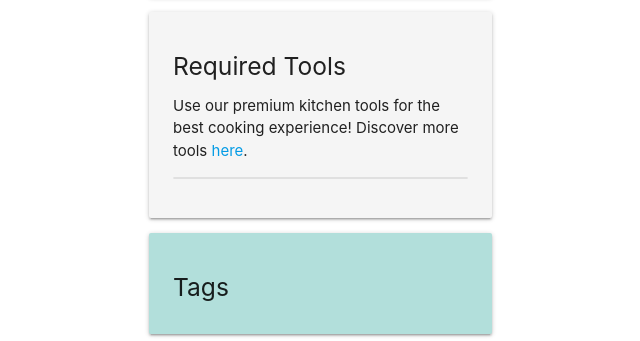
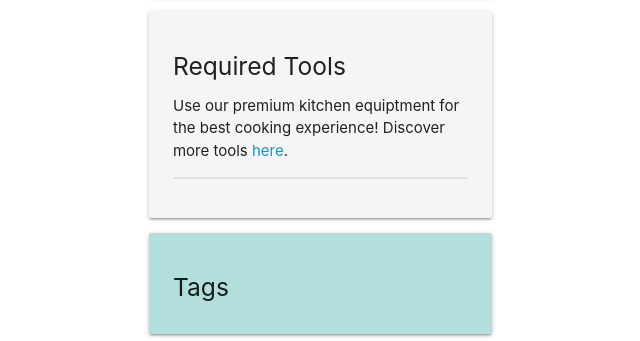
Before and after one commit to twisty147/Twisties-Cook-Book, a Flask app: template templates/recipe_detail.html in a window 1280 px wide. Shown: the part 644-985 px from the top of the page, without its empty margins (450-1090 px from the left). Run offline with Flask 2, Linux system fonts and the light colour scheme; the template is opened without the code that fills it, so the values that code supplies are empty; some libraries are stand-ins or nearby versions.

Commit message:
Updating grammer from tools to equiptment to maintain consistency across the system.

```diff
--- a/templates/recipe_detail.html
+++ b/templates/recipe_detail.html
@@ -73,7 +73,7 @@
                 </div>
                 <div class="card-panel grey lighten-4">
                     <h5>Required Tools</h5>
-                    <p class="">Use our premium kitchen tools for the best cooking experience! Discover more tools <a
+                    <p class="">Use our premium kitchen equiptment for the best cooking experience! Discover more tools <a
                             href="{{ url_for('show_equipment_categories') }}">here</a>.</p>
 
 
```
